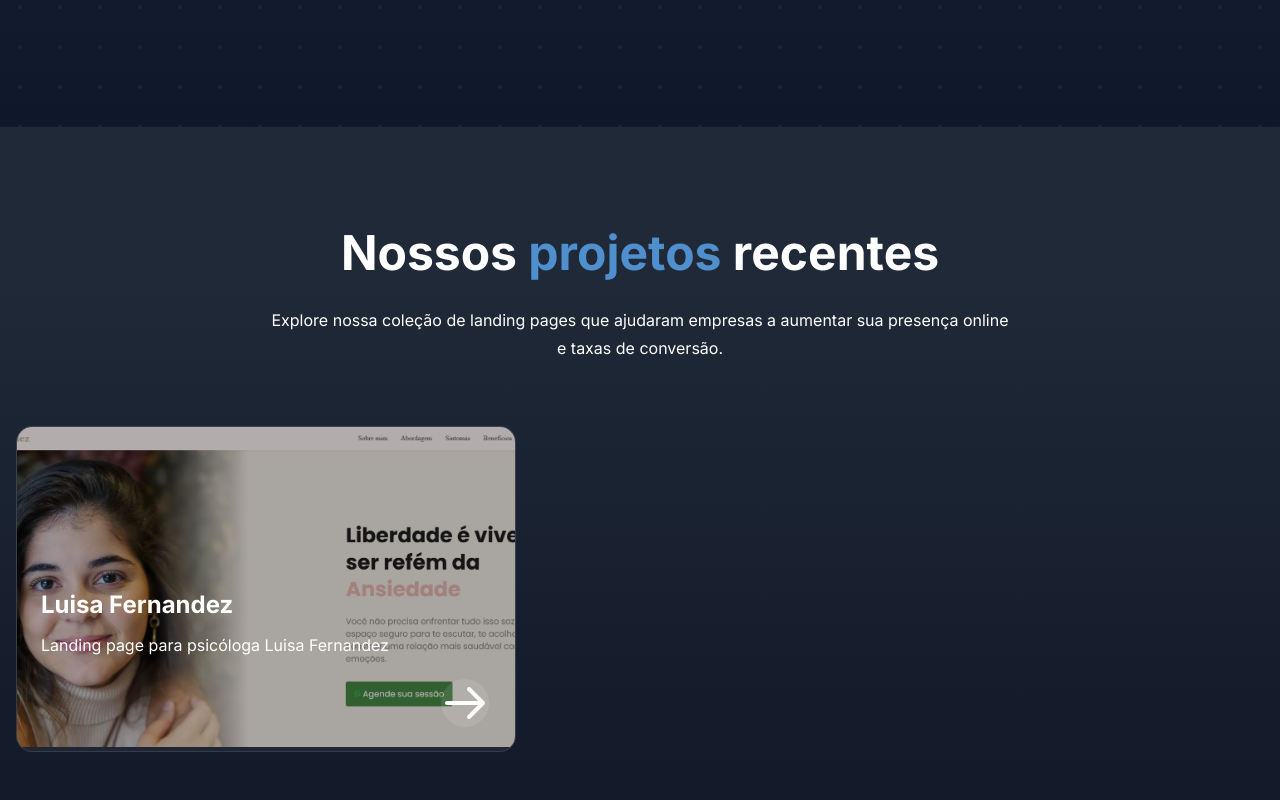
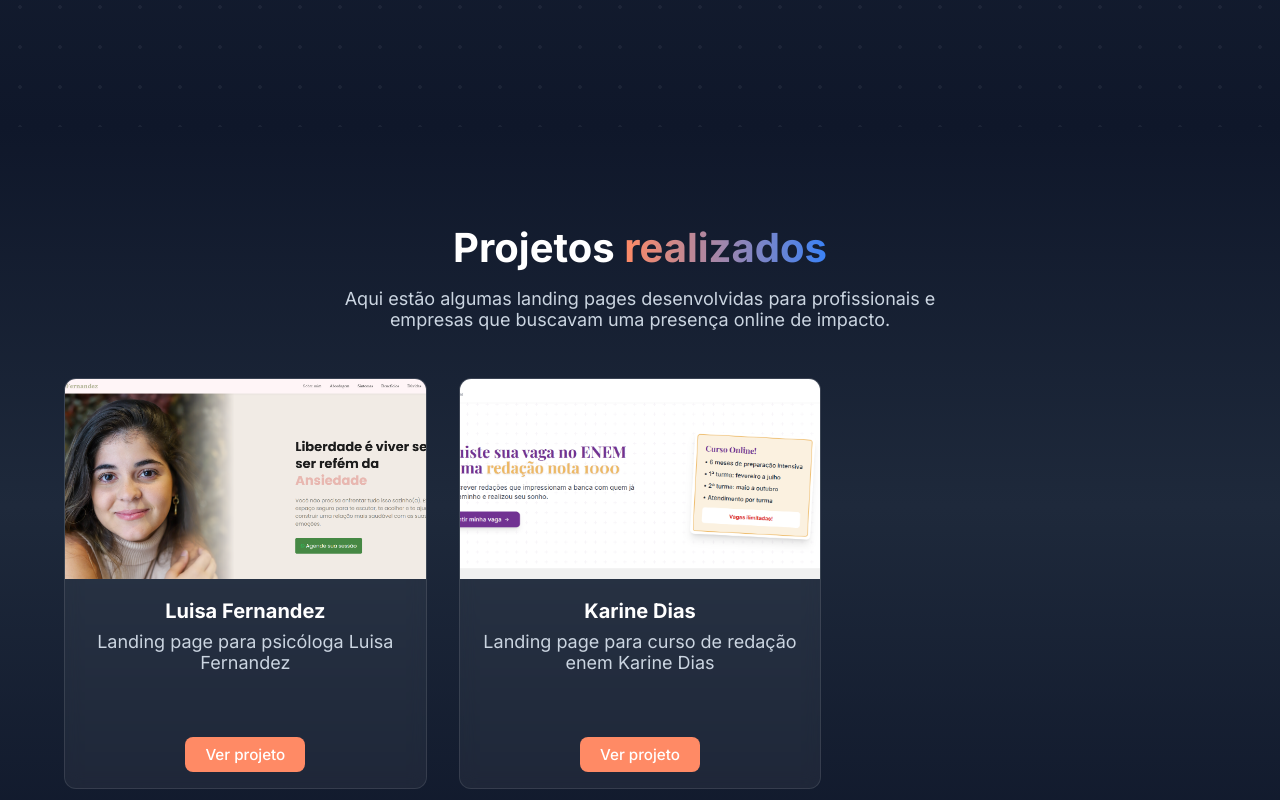
Before and after one commit to hpbeta/converz, a React (Vite) app: page / in a window 1280 px wide. Shown: the part 3500-4300 px from the top of the page. Built offline with nearby package versions, Linux system fonts and the light colour scheme.

Commit message:
Mudando a cor do title

```diff
--- a/src/pages/portifolio/index.jsx
+++ b/src/pages/portifolio/index.jsx
@@ -1,24 +1,32 @@
 import {
   Card,
   CardContent,
-  CardDescription,
-  CardImage,
   CardTitle,
   Paragraph,
   PortfolioCardContainer,
   PortfolioSection,
   PortfolioWrapper,
   Title,
-  ViewButton,
-} from "./styles";
-import luisa from "../../assets/luisa.png";
+  ViewProjectButton, // novo
+} from './styles';
+
+import luisa from '../../assets/luisa.png';
+import karine from '../../assets/karine.png';
 
 const portfolioItem = [
   {
     id: 1,
-    title: "Luisa Fernandez",
-    description: "Landing page para psicóloga Luisa Fernandez",
+    title: 'Luisa Fernandez',
+    description: 'Landing page para psicóloga Luisa Fernandez',
     image: luisa,
+    link: 'https://landingpage-luisa.vercel.app/',
+  },
+  {
+    id: 2,
+    title: 'Karine Dias',
+    description: 'Landing page para curso de redação enem Karine Dias',
+    image: karine,
+    link: 'https://karine-dias.vercel.app/', // substitua com o link correto depois
   },
 ];
 
@@ -26,46 +34,30 @@ export function Portfolio() {
   return (
     <PortfolioSection id="portfolio">
       <PortfolioWrapper>
-        <div style={{ textAlign: "center", marginBottom: "4rem" }}>
-          <Title>
-            Nossos <span>projetos</span> recentes
-          </Title>
-          <Paragraph>
-            Explore nossa coleção de landing pages que ajudaram empresas a
-            aumentar sua presença online e taxas de conversão.
-          </Paragraph>
-        </div>
+        <Title>
+          Projetos <span>realizados</span>
+        </Title>
+
+        <Paragraph>
+          Aqui estão algumas landing pages desenvolvidas para profissionais e empresas que buscavam uma presença online de impacto.
+        </Paragraph>
 
         <PortfolioCardContainer>
           {portfolioItem.map((item) => (
             <Card key={item.id}>
-              <CardImage src={item.image} alt={item.title} />
+              <img src={item.image} alt={item.title} />
               <CardContent>
                 <CardTitle>{item.title}</CardTitle>
-                <CardDescription>{item.description}</CardDescription>
-                <ViewButton
-                  href="https://landingpage-luisa.vercel.app/"
-                  target="_blank"
-                >
-                  <svg
-                    xmlns="http://www.w3.org/2000/svg"
-                    className="h-5 w-5"
-                    fill="none"
-                    viewBox="0 0 24 24"
-                    stroke="currentColor"
-                  >
-                    <path
-                      strokeLinecap="round"
-                      strokeLinejoin="round"
-                      strokeWidth={2}
-                      d="M14 5l7 7m0 0l-7 7m7-7H3"
-                    />
-                  </svg>
-                </ViewButton>
+                <Paragraph>{item.description}</Paragraph>
+                <ViewProjectButton href={item.link} target="_blank" rel="noopener noreferrer">
+                  Ver projeto
+                </ViewProjectButton>
               </CardContent>
             </Card>
           ))}
         </PortfolioCardContainer>
+
+
       </PortfolioWrapper>
     </PortfolioSection>
   );
--- a/src/pages/portifolio/styles.jsx
+++ b/src/pages/portifolio/styles.jsx
@@ -1,114 +1,93 @@
-import styled from "styled-components";
+import styled from 'styled-components';
 
 export const PortfolioSection = styled.section`
   padding: 6rem 0;
-  background: linear-gradient(to bottom, #1f2937 20%, #111827);
-  position: relative;
+  background: linear-gradient(to bottom, #0F172A, #1E293B, #0F172A);
+  overflow: hidden;
 `;
 
 export const PortfolioWrapper = styled.div`
-  position: relative;
-  z-index: 10;
-  max-width: 3xl;
+  max-width: 1200px;
   margin: 0 auto;
-  padding: 0 1rem;
+  padding: 0 1.5rem;
+  text-align: center;
 `;
 
 export const Title = styled.h2`
-  font-size: 3rem;
+  font-size: 2.5rem;
   font-weight: bold;
-  color: white;
-  margin-bottom: 1.5rem;
-  text-align: center;
+  margin-bottom: 1rem;
+  color: #FFFFFF;
 
   span {
-    color: #4f8fce;
+    background: linear-gradient(to right, #FF8A65, #3B82F6);
+    -webkit-background-clip: text;
+    -webkit-text-fill-color: transparent;
   }
 `;
 
 export const Paragraph = styled.p`
-  color: #ffffff;
-  width: 740px;
-  margin: 0 auto;
-  line-height: 28px;
-
-  @media (max-width: 759px) {
-    width: 350px;
-  }
+  font-size: 1.125rem;
+  color: #CBD5E1;
+  max-width: 42rem;
+  margin: 0 auto 3rem;
 `;
 
 export const PortfolioCardContainer = styled.div`
-  display: flex;
-  flex-wrap: wrap;
-  gap: 20px;
+  display: grid;
+  grid-template-columns: repeat(auto-fill, minmax(300px, 1fr));
+  gap: 2rem;
+  margin-top: 2rem;
 `;
 
 export const Card = styled.div`
-  position: relative;
   background: rgba(255, 255, 255, 0.05);
   border: 1px solid rgba(255, 255, 255, 0.1);
-  border-radius: 1rem;
+  backdrop-filter: blur(8px);
+  border-radius: 0.75rem;
   overflow: hidden;
-  backdrop-filter: blur(10px);
-  transition: all 0.3s ease;
-  width: 500px;
+  transition: border 0.3s ease;
 
   &:hover {
-    background: rgba(255, 255, 255, 0.1);
-    transform: translateY(-5px);
+    border-color: rgba(255, 255, 255, 0.2);
   }
-`;
 
-export const CardImage = styled.img`
-  width: 100%;
-  height: 20rem;
-  object-fit: cover;
-  transition: transform 0.7s ease;
-  filter: brightness(0.7);
-  ${Card}:hover & {
-    transform: scale(1.1);
+  img {
+    width: 100%;
+    height: 200px;
+    object-fit: cover;
+    transition: transform 0.5s ease;
+
+    &:hover {
+      transform: scale(1.05);
+    }
   }
 `;
 
 export const CardContent = styled.div`
-  position: absolute;
-  bottom: 0;
-  left: 0;
-  right: 0;
-  padding: 1.5rem;
-  display: flex;
-  flex-direction: column;
-  justify-content: flex-end;
+  padding: 1rem;
 `;
 
 export const CardTitle = styled.h3`
-  font-size: 1.5rem;
+  font-size: 1.25rem;
   font-weight: bold;
-  color: white;
-  margin-bottom: 1rem;
-  transition: color 0.3s ease;
-  ${Card}:hover & {
-    color: #4f8fce;
+  color: #FFF;
+  margin-bottom: 0.5rem;
+`;
+
+export const ViewProjectButton = styled.a`
+  display: inline-block;
+  margin-top: 1rem;
+  padding: 0.5rem 1.25rem;
+  background-color: #FF8A65;
+  color: #fff;
+  border-radius: 0.5rem;
+  font-weight: 500;
+  font-size: 0.95rem;
+  text-decoration: none;
+  transition: background-color 0.3s ease;
+
+  &:hover {
+    background-color: #ff7043;
   }
 `;
-
-export const CardDescription = styled.p`
-  color: #ffffff;
-  margin-bottom: 1.5rem;
-`;
-
-export const ViewButton = styled.a`
-  display: flex;
-  justify-content: center;
-  align-items: center;
-  width: 3rem;
-  height: 3rem;
-  margin-left: 400px;
-  border-radius: 50%;
-  background: rgba(255, 255, 255, 0.1);
-  color: white;
-  transition: all 0.3s ease;
-  &:hover {
-    background: #4f8fce;
-  }
-`;
```
Also changed, not shown: src/assets/karine.png (added).
